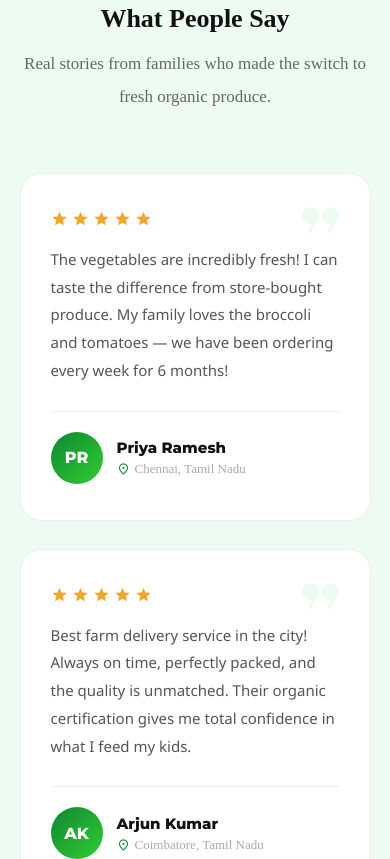
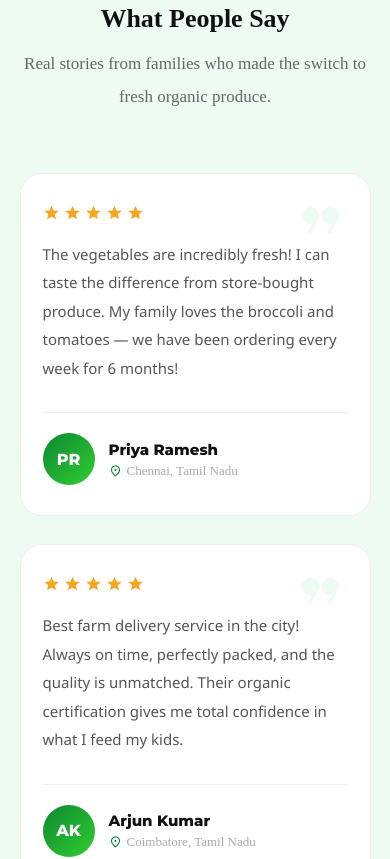
Before and after one commit to NirmalkumarS2002/Agriculture-Theme, a plain HTML site: page index.html in a window 390 px wide. Shown: the part 8411-9270 px from the top of the page. Drawn offline with nearby package versions, Linux system fonts and the light colour scheme.

Commit message:
task completed

```diff
--- a/index.html
+++ b/index.html
@@ -491,7 +491,7 @@
                 <span class="material-symbols-outlined">groups</span>
             </div>
             <div class="stat-num">
-                <span class="counter" data-target="5000">0</span>
+                <span class="counter" data-target="500">0</span>
                 <span class="stat-plus">+</span>
             </div>
             <p class="stat-label">Happy Customers</p>
--- a/style.css
+++ b/style.css
@@ -2422,115 +2422,263 @@
    SECTION 5 — TESTIMONIALS
    ================================================ */
 
-.testimonials-section {
-    padding: 110px 8%;
-    background: #EEFBF2;
-    text-align: center;
-}
-
-.testimonials-grid {
-    display: grid;
-    grid-template-columns: repeat(3, 1fr);
-    gap: 28px;
-    margin-top: 10px;
-}
-
-.tcard {
-    background: #fff;
-    border-radius: 22px;
-    padding: 36px 30px;
-    text-align: left;
-    border: 1px solid #eee;
-    transition: 0.4s ease;
-    position: relative;
-}
-
-.tcard:hover {
-    transform: translateY(-8px);
-    box-shadow: 0 20px 50px rgba(0, 0, 0, 0.07);
-    border-color: rgba(12, 136, 49, 0.15);
-}
-
-.tcard-quote {
-    position: absolute;
-    top: 20px;
-    right: 24px;
-}
-
-.tcard-quote .material-symbols-outlined {
-    font-size: 52px;
-    color: #EEFBF2;
-    font-variation-settings: 'FILL' 1;
-}
-
-.tcard-stars {
-    display: flex;
-    gap: 3px;
-    margin-bottom: 18px;
-}
-
-.tcard-stars .material-symbols-outlined {
-    font-size: 18px;
-    color: #ddd;
-}
-
-.tcard-stars .filled-star {
-    color: #f5a623;
-    font-variation-settings: 'FILL' 1;
-}
-
-.tcard-text {
-    font-size: 15px;
-    line-height: 1.85;
-    color: #555;
-    margin-bottom: 26px;
-    font-family: "Noto Sans", sans-serif;
-    position: relative;
-    z-index: 1;
-}
-
-.tcard-user {
-    display: flex;
-    align-items: center;
-    gap: 14px;
-    padding-top: 20px;
-    border-top: 1px solid #f0f0f0;
-}
-
-.tuser-av {
-    width: 52px;
-    height: 52px;
-    border-radius: 50%;
-    background: linear-gradient(135deg, var(--primary-color), #32cd32);
-    display: flex;
-    align-items: center;
-    justify-content: center;
-    color: #fff;
-    font-weight: 800;
-    font-size: 16px;
-    flex-shrink: 0;
-    font-family: "Montserrat", sans-serif;
-}
-
-.tuser-name {
-    font-weight: 800;
-    font-size: 15px;
-    color: #111;
-    margin-bottom: 4px;
-    font-family: "Montserrat", sans-serif;
-}
-
-.tuser-loc {
-    display: flex;
-    align-items: center;
-    gap: 4px;
-    font-size: 13px;
-    color: #aaa;
-}
-
-.tuser-loc .material-symbols-outlined {
-    font-size: 14px;
-    color: var(--primary-color);
+/* ================================================
+   SECTION 5 — TESTIMONIALS
+================================================ */
+
+.testimonials-section{
+
+    padding:110px 8%;
+
+    background:#EEFBF2;
+
+    text-align:center;
+}
+
+/* GRID */
+
+.testimonials-grid{
+
+    display:grid;
+
+    grid-template-columns:repeat(3,1fr);
+
+    gap:28px;
+
+    margin-top:10px;
+
+    align-items:stretch;
+}
+
+/* CARD */
+
+.tcard{
+
+    background:#fff;
+
+    border-radius:22px;
+
+    padding:36px 30px;
+
+    text-align:left;
+
+    border:1px solid #eee;
+
+    transition:0.4s ease;
+
+    position:relative;
+
+    display:flex;
+
+    flex-direction:column;
+
+    justify-content:space-between;
+
+    min-height:100%;
+}
+
+/* HOVER */
+
+.tcard:hover{
+
+    transform:translateY(-8px);
+
+    box-shadow:
+    0 20px 50px rgba(0,0,0,0.07);
+
+    border-color:
+    rgba(12,136,49,0.15);
+}
+
+/* QUOTE */
+
+.tcard-quote{
+
+    position:absolute;
+
+    top:20px;
+
+    right:24px;
+}
+
+.tcard-quote .material-symbols-outlined{
+
+    font-size:52px;
+
+    color:#EEFBF2;
+
+    font-variation-settings:'FILL' 1;
+}
+
+/* STARS */
+
+.tcard-stars{
+
+    display:flex;
+
+    gap:3px;
+
+    margin-bottom:18px;
+}
+
+.tcard-stars .material-symbols-outlined{
+
+    font-size:18px;
+
+    color:#ddd;
+}
+
+.tcard-stars .filled-star{
+
+    color:#f5a623;
+
+    font-variation-settings:'FILL' 1;
+}
+
+/* TEXT */
+
+.tcard-text{
+
+    font-size:15px;
+
+    line-height:1.9;
+
+    color:#555;
+
+    margin-bottom:30px;
+
+    font-family:"Noto Sans",sans-serif;
+
+    flex-grow:1;
+
+    position:relative;
+
+    z-index:1;
+}
+
+/* USER */
+
+.tcard-user{
+
+    display:flex;
+
+    align-items:center;
+
+    gap:14px;
+
+    padding-top:20px;
+
+    border-top:1px solid #f0f0f0;
+
+    margin-top:auto;
+}
+
+/* AVATAR */
+
+.tuser-av{
+
+    width:52px;
+
+    height:52px;
+
+    border-radius:50%;
+
+    background:linear-gradient(
+    135deg,
+    var(--primary-color),
+    #32cd32
+    );
+
+    display:flex;
+
+    align-items:center;
+
+    justify-content:center;
+
+    color:#fff;
+
+    font-weight:800;
+
+    font-size:16px;
+
+    flex-shrink:0;
+
+    font-family:"Montserrat",sans-serif;
+}
+
+/* NAME */
+
+.tuser-name{
+
+    font-weight:800;
+
+    font-size:15px;
+
+    color:#111;
+
+    margin-bottom:4px;
+
+    font-family:"Montserrat",sans-serif;
+}
+
+/* LOCATION */
+
+.tuser-loc{
+
+    display:flex;
+
+    align-items:center;
+
+    gap:4px;
+
+    font-size:13px;
+
+    color:#aaa;
+
+    flex-wrap:wrap;
+}
+
+.tuser-loc .material-symbols-outlined{
+
+    font-size:14px;
+
+    color:var(--primary-color);
+}
+
+/* ================================================
+   TABLET
+================================================ */
+
+@media(max-width:992px){
+
+    .testimonials-grid{
+
+        grid-template-columns:repeat(2,1fr);
+    }
+
+}
+
+/* ================================================
+   MOBILE
+================================================ */
+
+@media(max-width:768px){
+
+    .testimonials-section{
+
+        padding:80px 5%;
+    }
+
+    .testimonials-grid{
+
+        grid-template-columns:1fr;
+    }
+
+    .tcard{
+
+        padding:30px 22px;
+    }
+
 }
 
 
```
